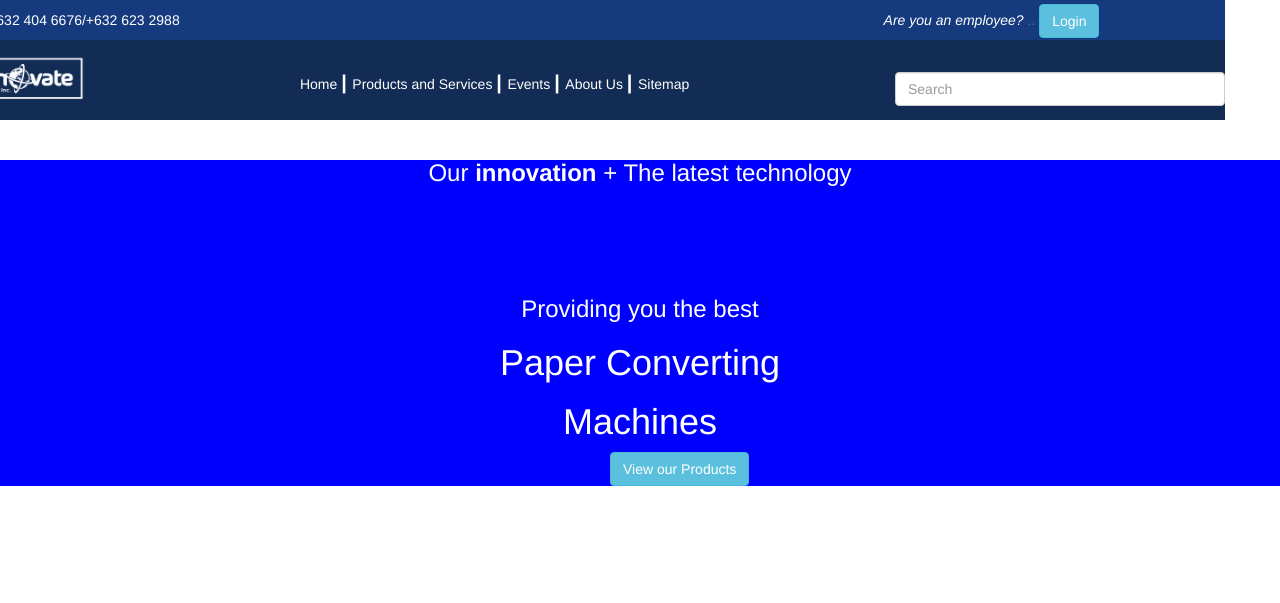
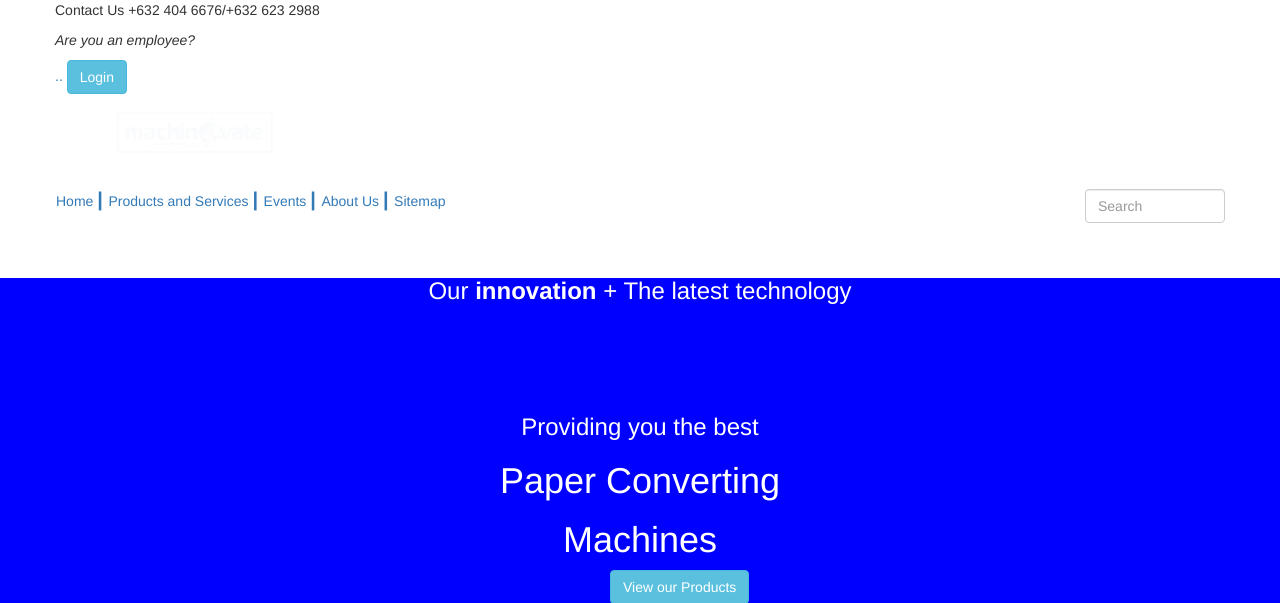
Before and after one commit to yeddapenequito/Machinovate, a PHP site: page /index.php in a window 1280 px wide. Shown: the top 603 px of the page. Run offline with PHP 8.4, Linux system fonts and the light colour scheme.

Commit message:
Removes <styles> tag and its content
Styles are found on main.css instead.

```diff
--- a/web/header.php
+++ b/web/header.php
@@ -7,69 +7,6 @@
 		<link rel="stylesheet" href="./styles/main.css">
 		<title></title>
 	</head>
-	<style>
-		@font-face {
-        font-family: Roboto-Regular;
-        src: url(fonts/Roboto-Regular.ttf);
-		}
-		@font-face {
-		font-family:IOS8-Icons-Regular;
-        src: url(fonts/IOS8-Icons-Regular.tff);
-		}
-
-		.header{
-		background-color:#153a7e;
-		color:white;
-		padding:0px;
-		width:100%;
-
-		width:1360px;
-		margin-left:-190px;
-		}
-		.header2{
-		background-color:#132c55;
-		color:white;
-		padding:0px;
-		width:100%;
-		width:1360px;
-		margin-left:-190px;
-		height:80px;
-
-		}
-		.contact{
-		text-align:left;
-		display:inline-block;
-		margin-left: 50px;
-		margin-top: 10px;
-		}
-		.employee{
-		text-align:right;
-		display:inline-block;
-		margin-top: -40px;
-		margin-left: 700px;
-		}-->
-		.login{
-		display:inline-block;
-		text-align:right;
-		display:inline-block;
-		margin-top: -40px;
-		margin-right: -10px;
-		}
-		.header_buttons{
-		display:inline-block;
-		margin-left: 200px;
-		font-color:white;
-		margin-top:0px;
-		}
-		.header_buttons a {
-		color:white;
-		}
-		.navbar{
-		margin-top:-10px;
-
-		}
-	</style>
-</head>
 <body>
 	<header class="container-fluid">
 		<div class="container">
```
